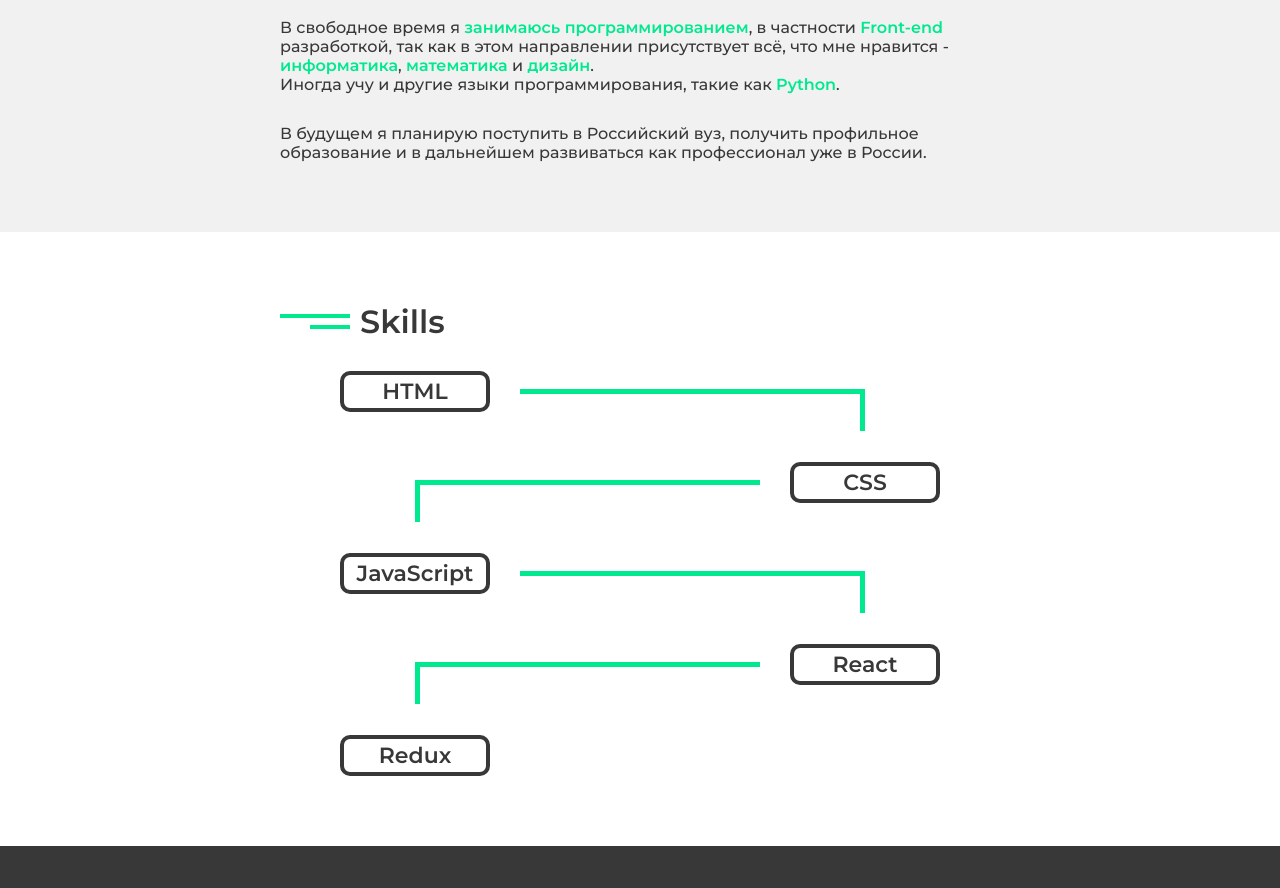
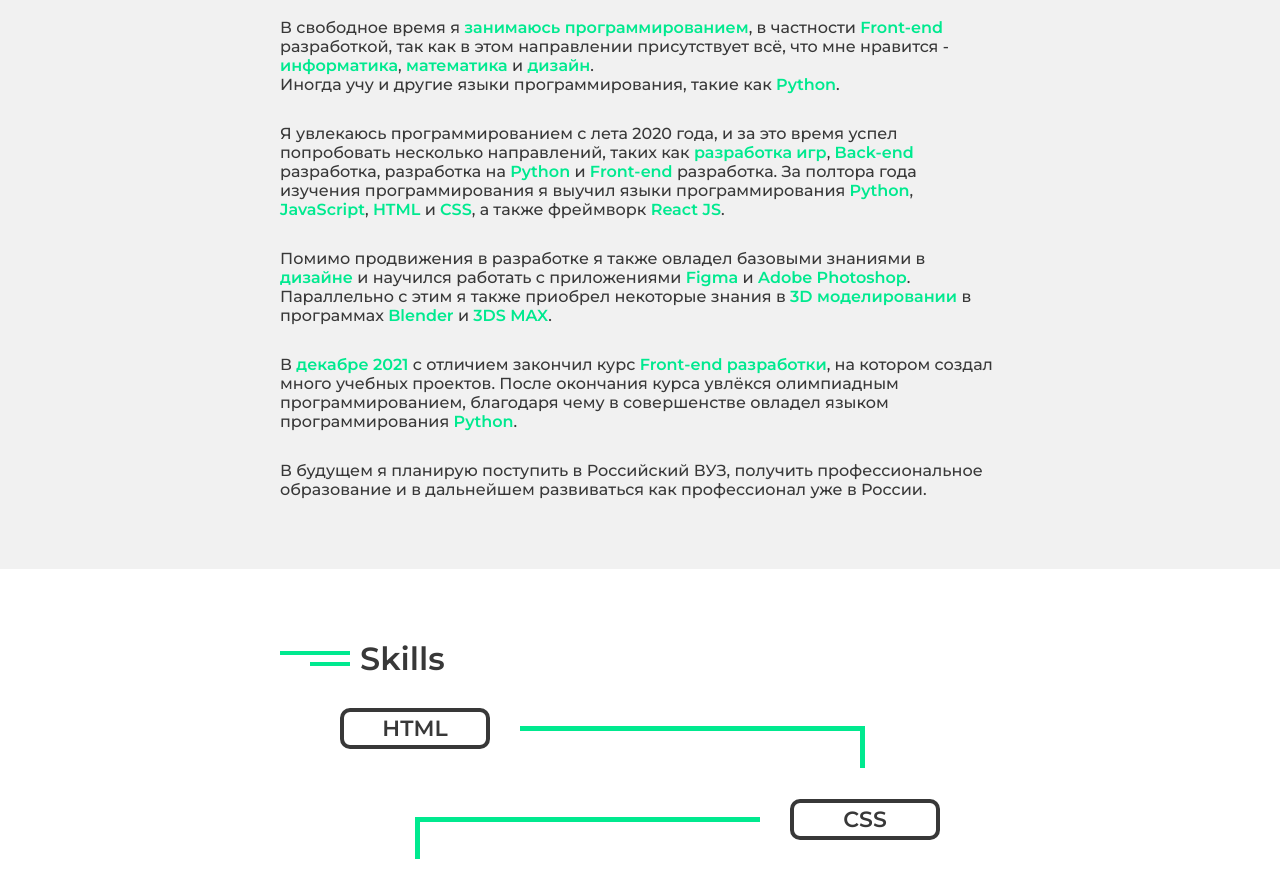
Before and after one commit to maksim4k1/maksim4k1.github.io, a React (Create React App) app: page /#/about in a window 1280 px wide. Shown: the part 920-1808 px from the top of the page. Built offline with nearby package versions, Linux system fonts and the light colour scheme.

Commit message:
Added more information about me

```diff
--- a/src/components/About.jsx
+++ b/src/components/About.jsx
@@ -19,7 +19,10 @@
         <p>Здравствуйте, меня зовут <strong>Баженов Максим</strong> и <strong>мне 17 лет</strong>.</p>
         <p>Сейчас я обучаюсь <strong>в 11 классе</strong>, и увлекаюсь математикой и информатикой.</p>
         <p>В свободное время я <strong>занимаюсь программированием</strong>, в частности <strong>Front-end</strong> разработкой, так как в этом направлении присутствует всё, что мне нравится - <strong>информатика</strong>, <strong>математика</strong> и <strong>дизайн</strong>.<br/>Иногда учу и другие языки программирования, такие как <strong>Python</strong>.</p>
-        <p>В будущем я планирую поступить в Российский вуз, получить профильное образование и в дальнейшем развиваться как профессионал уже в России.</p>
+        <p>Я увлекаюсь программированием с лета 2020 года, и за это время успел попробовать несколько направлений, таких как <strong>разработка игр</strong>, <strong>Back-end</strong> разработка, разработка на <strong>Python</strong> и <strong>Front-end</strong> разработка. За полтора года изучения программирования я выучил языки программирования <strong>Python</strong>, <strong>JavaScript</strong>, <strong>HTML</strong> и <strong>CSS</strong>, а также фреймворк <strong>React JS</strong>.</p>
+        <p>Помимо продвижения в разработке я также овладел базовыми знаниями в <strong>дизайне</strong> и научился работать с приложениями <strong>Figma</strong> и <strong>Adobe Photoshop</strong>. Параллельно с этим я также приобрел некоторые знания в <strong>3D моделировании</strong> в программах <strong>Blender</strong> и <strong>3DS MAX</strong>.</p>
+        <p>В <strong>декабре 2021</strong> с отличием закончил курс <strong>Front-end разработки</strong>, на котором создал много учебных проектов. После окончания курса увлёкся олимпиадным программированием, благодаря чему в совершенстве овладел языком программирования <strong>Python</strong>.</p>
+        <p>В будущем я планирую поступить в Российский ВУЗ, получить профессиональное образование и в дальнейшем развиваться как профессионал уже в России.</p>
       </Content>
     </Section>
   );
--- a/src/components/Skills.jsx
+++ b/src/components/Skills.jsx
@@ -51,6 +51,9 @@
       margin: 0 0 0 75px;
       height: 5px;
     }
+    &:last-child{
+      margin-left: auto;
+    }
   }
   &:last-child{
     &::after{
```
